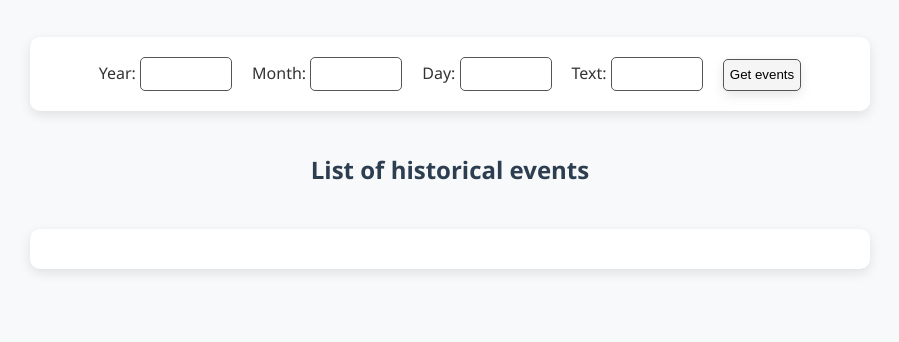
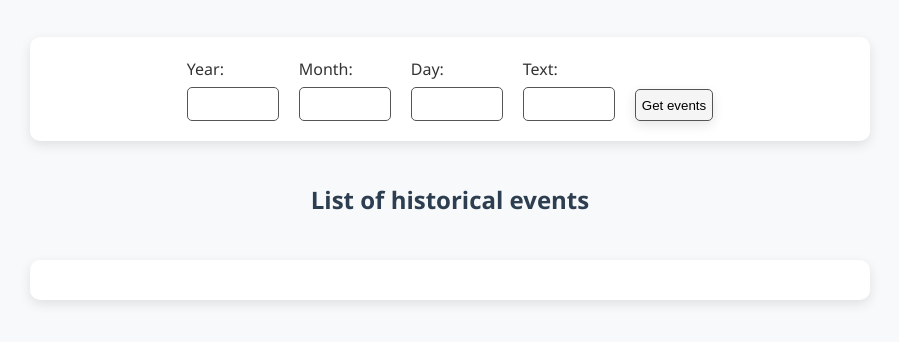
Before and after one commit to andreeanegru1982/js-extra-work-saturday, a plain HTML site: page session-10/ex1/index.html in a window 1280 px wide. Shown: the part 76-418 px from the top of the page, without its empty margins (190-1089 px from the left). Drawn offline with Linux system fonts and the light colour scheme.

Commit message:
corrected spelling errors

```diff
--- a/session-10/ex1/style.css
+++ b/session-10/ex1/style.css
@@ -25,7 +25,7 @@ h1, h2 {
     box-shadow: 0 4px 12px rgba(0, 0, 0, 0.1);
 }
 
-.dara-req {
+.data-req {
     display: flex;
     flex-direction: column;
     align-items: start;
```
Also changed, not shown: session-10/ex1/main.js (+5 -5 lines).
